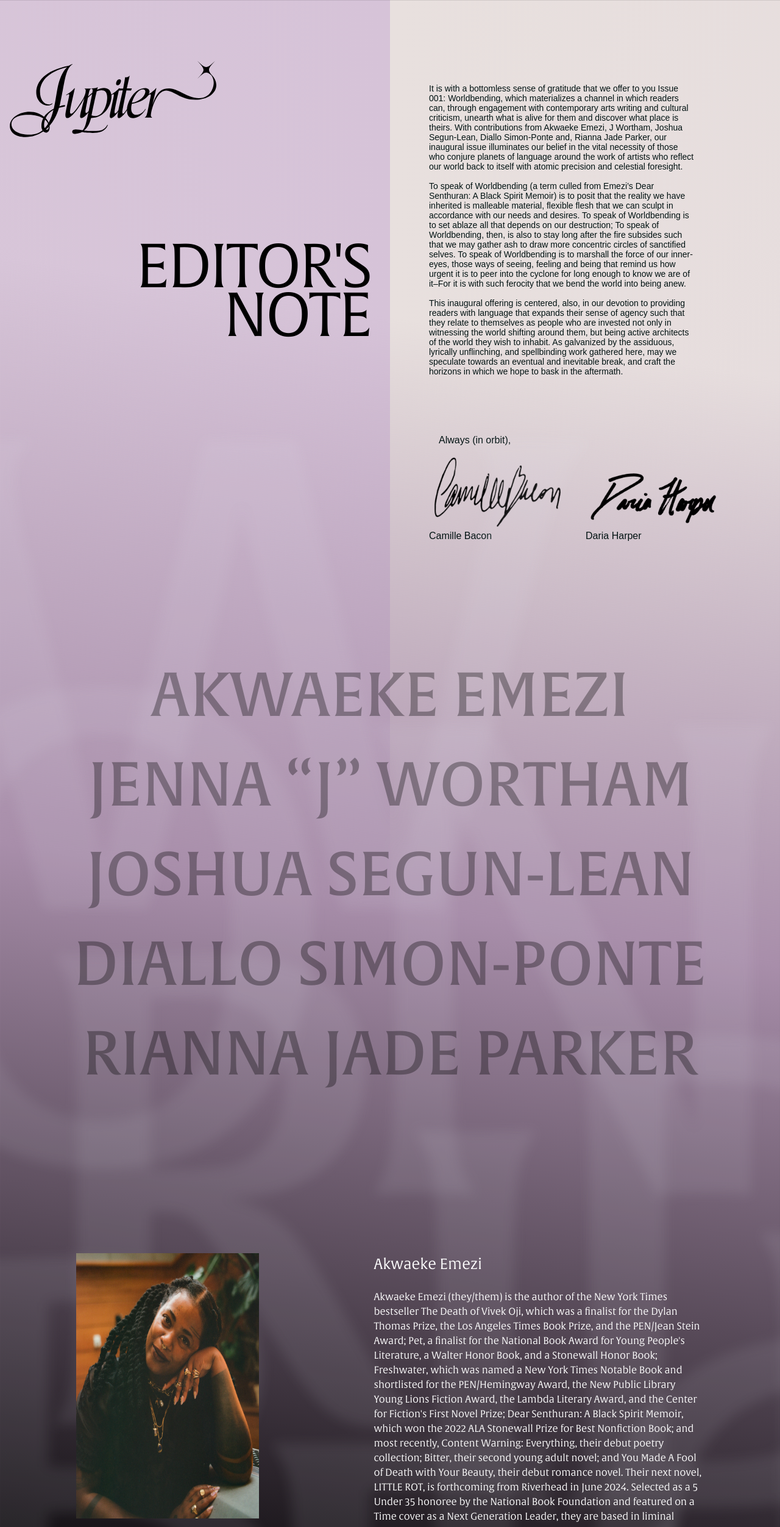
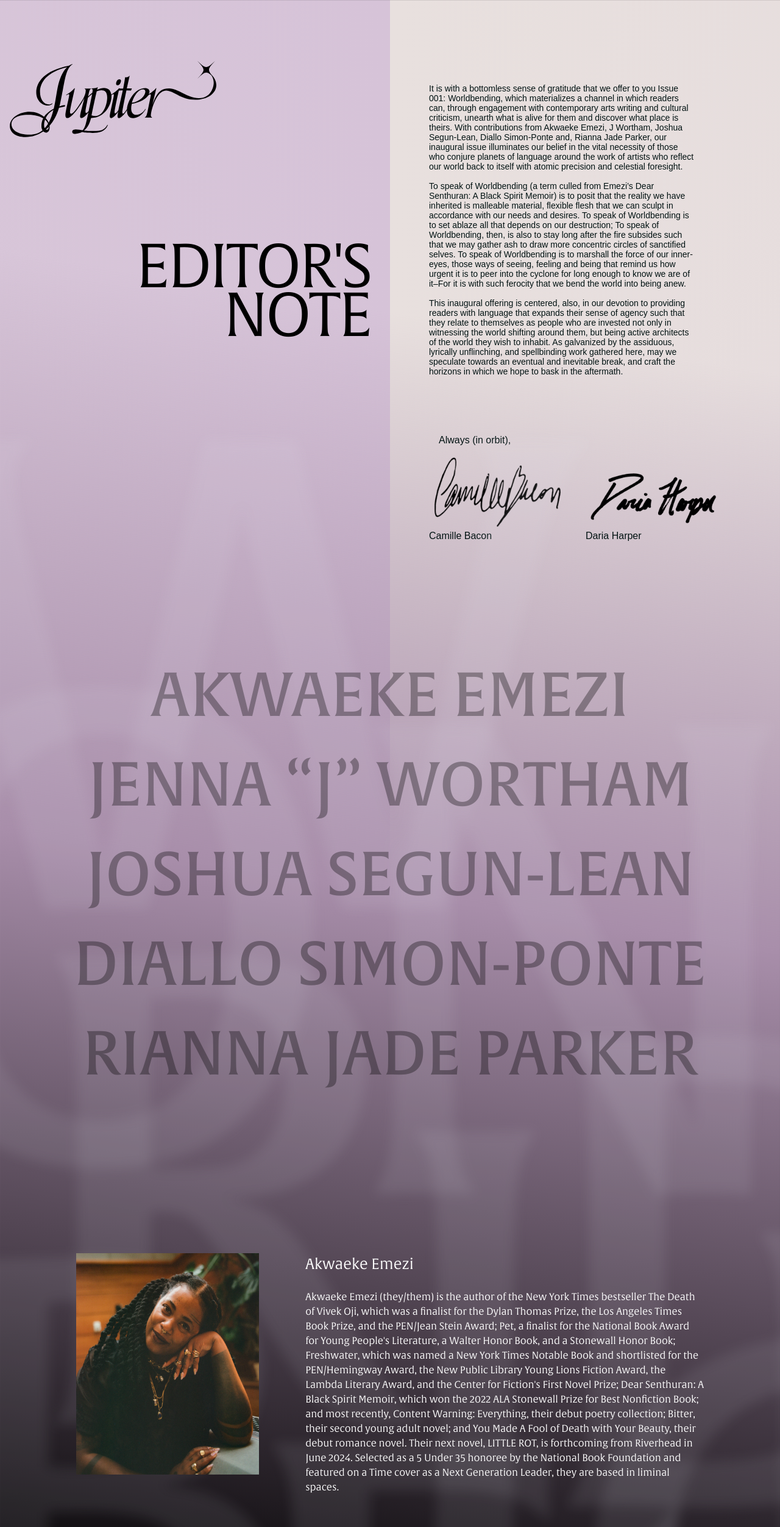
Before and after one commit to lizetteayala1211/jupiter-mag, a Next.js app: page / in a window 1280 px wide. Shown: the top 2504 px of the page at 61% size. Built offline with nearby package versions, Linux system fonts and the light colour scheme; no server answers; a web font is replaced by a local one.

Commit message:
resize photos and text areas of author abouts

```diff
--- a/src/components/home/styled.ts
+++ b/src/components/home/styled.ts
@@ -70,6 +70,7 @@ export const EditorCover = styled.div`
   line-height: 40px;
   padding-top: var(--padding-header);
   justify-content: space-between;
+
   /* smaller desktops */
   @media only screen and (min-width: ${screenMdMin}) {
     letter-spacing: -4px;
@@ -127,20 +128,20 @@ export const AuthorPhoto = styled.div`
   padding-bottom: 2em;
   height: 100%;
   @media only screen and (min-width: ${screenMdMin}) {
-    width: 50%;
+    width: 40%;
   }
 `
 
 export const AuthorTextContent = styled.div`
   display: flex;
   flex-direction: column;
-  max-width: 65%;
+  width: 90%;
+  max-width: 90%;
 
   /* smaller desktops */
   @media only screen and (min-width: ${screenMdMin}) {
     padding-inline-start: 2em;
     max-width: 550px;
-    width: 70%;
   }
 
   /* wide desktops */
```
